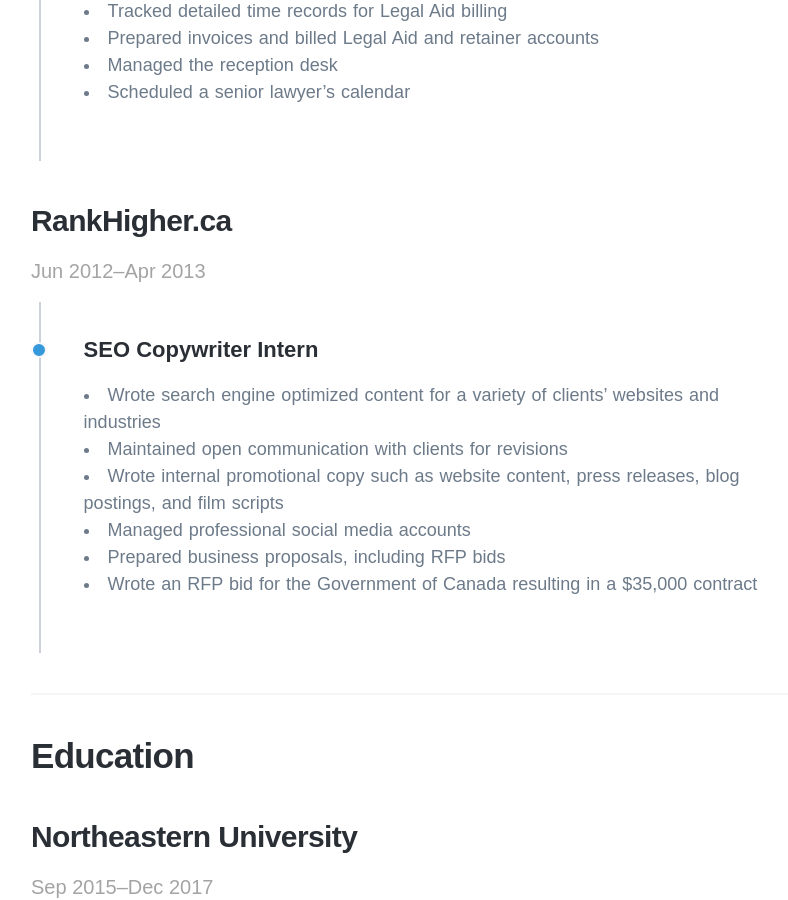
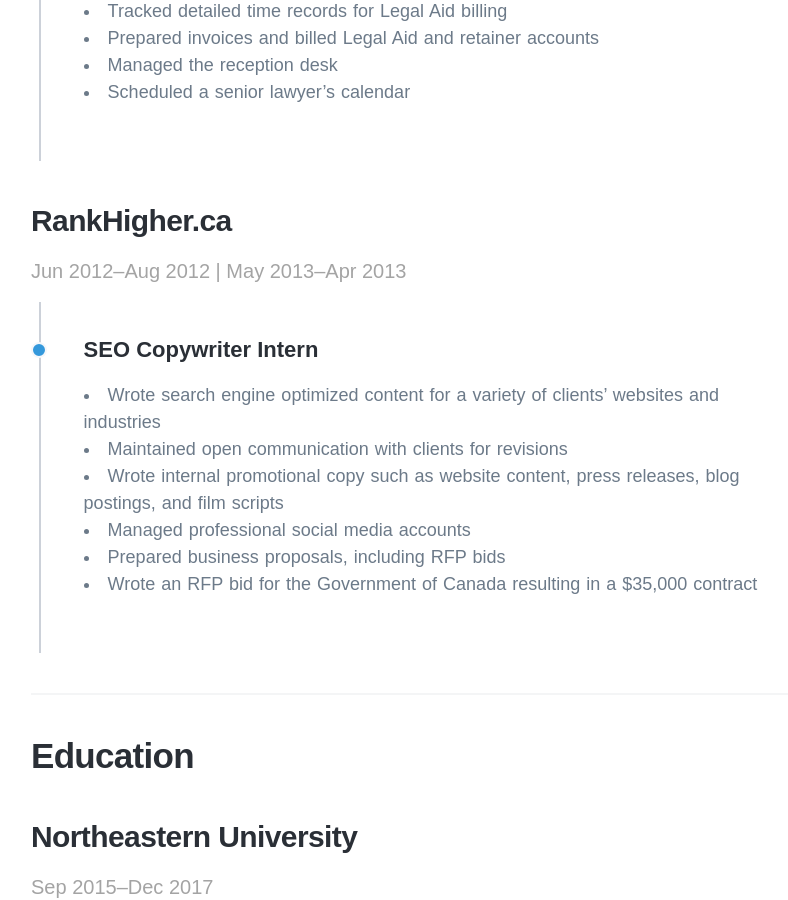
Before and after one commit to emilyrushton/emilyrushton.github.io, a Jekyll site: the page built from index.html, in a window 1280 px wide and 900 px high, scrolled down 3075 px. Shown: the whole window, without its empty margins (139-927 px from the left). Built offline with Jekyll 4.4.1, drawn with Linux system fonts in a browser that asks for light colours; nearby versions of some CDN libraries; some web fonts are replaced.

Commit message:
Update index.html

```diff
--- a/index.html
+++ b/index.html
@@ -141,7 +141,7 @@
 						 </div>
 					</div>
 					<h3>RankHigher.ca</h3>
-					<p style="margin-bottom: 15px;" class="date">Jun 2012–Apr 2013</p>
+					<p style="margin-bottom: 15px;" class="date">Jun 2012–Aug 2012 | May 2013–Apr 2013</p>
 					<div class="timeline-container">
    						<div class="timeline-block" style="margin-bottom: 25px">
       						<div class="marker"></div>
```
